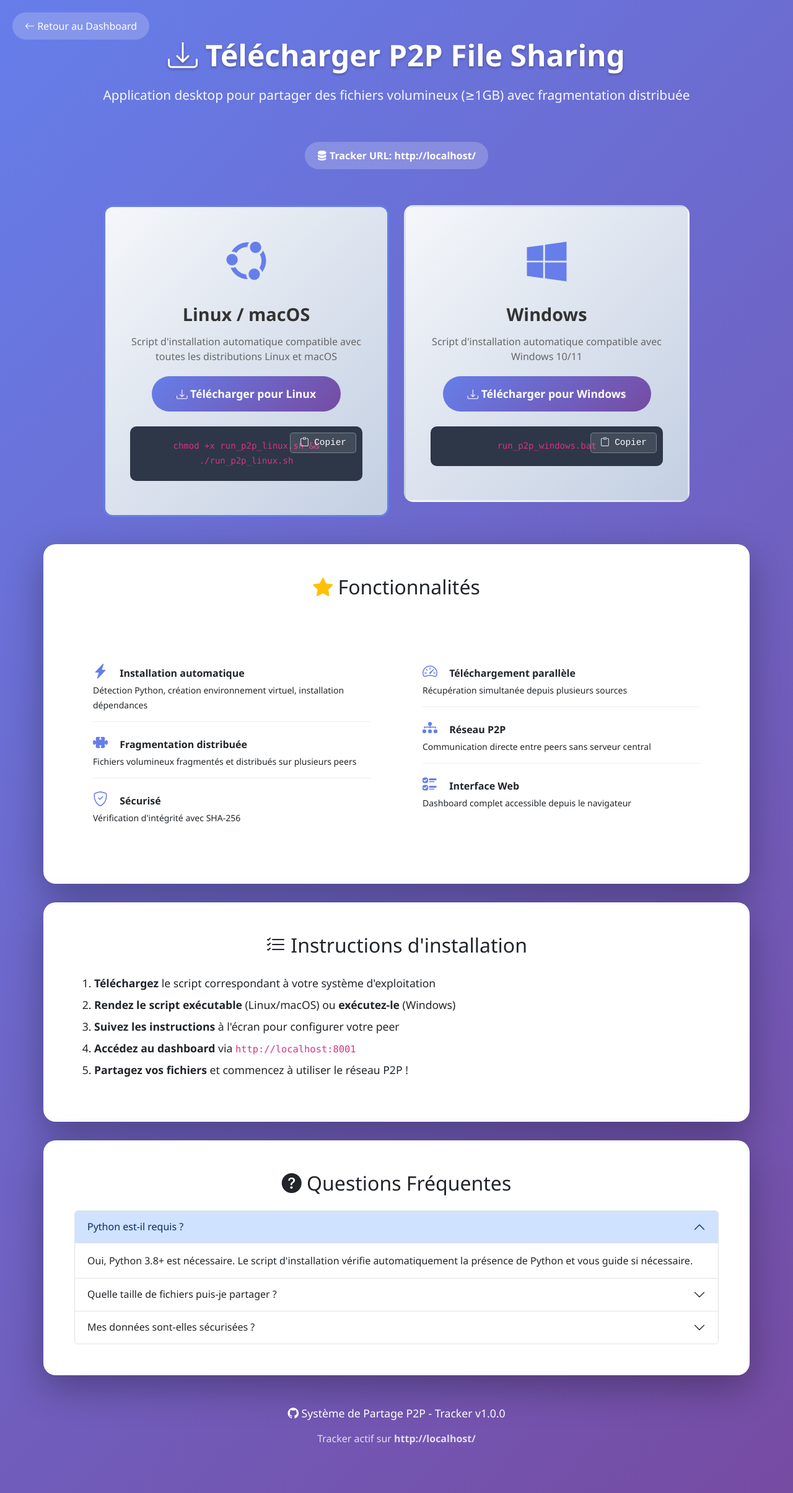
After one commit to minimusrose/p2p-file-sharing, a Flask app: page /download in a window 1280 px wide. The commit adds this page. Shown: the whole page at 62% size. Run offline with Flask 3, Linux system fonts and the light colour scheme; some libraries are stand-ins or nearby versions.

Commit message:
Ajout page de téléchargement et mise à jour scripts avec URL production

```diff
--- a/tracker/routes.py
+++ b/tracker/routes.py
@@ -1002,3 +1002,55 @@ def upload_file():
             'success': False,
             'error': str(e)
         }), 500
+
+
+# ==================== ROUTES DE TÉLÉCHARGEMENT ====================
+
+@web_bp.route('/download')
+def download_page():
+    """Page de téléchargement des applications desktop"""
+    return render_template('download.html')
+
+
+@web_bp.route('/download/linux')
+def download_linux():
+    """Téléchargement du script d'installation Linux"""
+    from flask import send_file
+    import os
+
+    script_path = os.path.join(current_app.root_path, '..', 'run_p2p_linux.sh')
+
+    if os.path.exists(script_path):
+        return send_file(
+            script_path,
+            as_attachment=True,
+            download_name='run_p2p_linux.sh',
+            mimetype='application/x-sh'
+        )
+    else:
+        return jsonify({
+            'success': False,
+            'error': 'Fichier non trouvé'
+        }), 404
+
+
+@web_bp.route('/download/windows')
+def download_windows():
+    """Téléchargement du script d'installation Windows"""
+    from flask import send_file
+    import os
+
+    script_path = os.path.join(current_app.root_path, '..', 'run_p2p_windows.bat')
+
+    if os.path.exists(script_path):
+        return send_file(
+            script_path,
+            as_attachment=True,
+            download_name='run_p2p_windows.bat',
+            mimetype='application/x-bat'
+        )
+    else:
+        return jsonify({
+            'success': False,
+            'error': 'Fichier non trouvé'
+        }), 404
--- a/tracker/templates/base.html
+++ b/tracker/templates/base.html
@@ -44,6 +44,12 @@
                         <a class="nav-link {% if request.endpoint == 'web.statistics' %}active{% endif %}"
                            href="{{ url_for('web.statistics') }}">
                             <i class="bi bi-graph-up"></i> Statistiques
+                        </a>
+                    </li>
+                    <li class="nav-item">
+                        <a class="nav-link {% if request.endpoint == 'web.download_page' %}active{% endif %}"
+                           href="{{ url_for('web.download_page') }}">
+                            <i class="bi bi-download"></i> Télécharger l'App
                         </a>
                     </li>
                     <li class="nav-item">
--- /dev/null
+++ b/tracker/templates/download.html
@@ -0,0 +1,397 @@
+<!DOCTYPE html>
+<html lang="fr">
+<head>
+    <meta charset="UTF-8">
+    <meta name="viewport" content="width=device-width, initial-scale=1.0">
+    <title>Télécharger P2P File Sharing</title>
+    <link href="https://cdn.jsdelivr.net/npm/bootstrap@5.3.0/dist/css/bootstrap.min.css" rel="stylesheet">
+    <link rel="stylesheet" href="https://cdn.jsdelivr.net/npm/bootstrap-icons@1.11.1/font/bootstrap-icons.css">
+    <style>
+        body {
+            background: linear-gradient(135deg, #667eea 0%, #764ba2 100%);
+            min-height: 100vh;
+            font-family: 'Segoe UI', Tahoma, Geneva, Verdana, sans-serif;
+        }
+
+        .download-container {
+            padding: 60px 0;
+        }
+
+        .download-card {
+            background: white;
+            border-radius: 20px;
+            box-shadow: 0 20px 60px rgba(0,0,0,0.3);
+            padding: 50px;
+            margin-bottom: 30px;
+        }
+
+        .hero-title {
+            font-size: 3rem;
+            font-weight: 700;
+            color: white;
+            margin-bottom: 20px;
+            text-shadow: 0 2px 4px rgba(0,0,0,0.3);
+        }
+
+        .hero-subtitle {
+            font-size: 1.3rem;
+            color: rgba(255,255,255,0.95);
+            margin-bottom: 50px;
+        }
+
+        .os-card {
+            background: linear-gradient(135deg, #f5f7fa 0%, #c3cfe2 100%);
+            border-radius: 15px;
+            padding: 40px;
+            margin-bottom: 20px;
+            transition: all 0.3s ease;
+            cursor: pointer;
+            border: 3px solid transparent;
+        }
+
+        .os-card:hover {
+            transform: translateY(-10px);
+            box-shadow: 0 15px 40px rgba(0,0,0,0.2);
+            border-color: #667eea;
+        }
+
+        .os-icon {
+            font-size: 4rem;
+            margin-bottom: 20px;
+            color: #667eea;
+        }
+
+        .os-title {
+            font-size: 1.8rem;
+            font-weight: 600;
+            color: #333;
+            margin-bottom: 15px;
+        }
+
+        .os-description {
+            color: #666;
+            margin-bottom: 20px;
+        }
+
+        .download-btn {
+            background: linear-gradient(135deg, #667eea 0%, #764ba2 100%);
+            color: white;
+            border: none;
+            padding: 15px 40px;
+            border-radius: 50px;
+            font-size: 1.1rem;
+            font-weight: 600;
+            transition: all 0.3s ease;
+            text-decoration: none;
+            display: inline-block;
+        }
+
+        .download-btn:hover {
+            transform: scale(1.05);
+            box-shadow: 0 10px 30px rgba(102, 126, 234, 0.4);
+            color: white;
+        }
+
+        .feature-list {
+            background: white;
+            border-radius: 15px;
+            padding: 30px;
+            margin-top: 30px;
+        }
+
+        .feature-item {
+            padding: 15px 0;
+            border-bottom: 1px solid #eee;
+        }
+
+        .feature-item:last-child {
+            border-bottom: none;
+        }
+
+        .feature-icon {
+            color: #667eea;
+            margin-right: 15px;
+            font-size: 1.5rem;
+        }
+
+        .code-block {
+            background: #2d3748;
+            color: #f7fafc;
+            padding: 20px;
+            border-radius: 10px;
+            font-family: 'Courier New', monospace;
+            margin: 15px 0;
+            position: relative;
+        }
+
+        .copy-btn {
+            position: absolute;
+            top: 10px;
+            right: 10px;
+            background: rgba(255,255,255,0.1);
+            border: 1px solid rgba(255,255,255,0.3);
+            color: white;
+            padding: 5px 15px;
+            border-radius: 5px;
+            cursor: pointer;
+            font-size: 0.9rem;
+        }
+
+        .copy-btn:hover {
+            background: rgba(255,255,255,0.2);
+        }
+
+        .stats-badge {
+            background: rgba(255,255,255,0.2);
+            color: white;
+            padding: 10px 20px;
+            border-radius: 50px;
+            display: inline-block;
+            margin: 10px;
+            font-weight: 600;
+        }
+
+        .back-btn {
+            position: fixed;
+            top: 20px;
+            left: 20px;
+            background: rgba(255,255,255,0.2);
+            color: white;
+            padding: 10px 20px;
+            border-radius: 50px;
+            text-decoration: none;
+            backdrop-filter: blur(10px);
+            transition: all 0.3s ease;
+        }
+
+        .back-btn:hover {
+            background: rgba(255,255,255,0.3);
+            color: white;
+        }
+    </style>
+</head>
+<body>
+    <a href="/" class="back-btn">
+        <i class="bi bi-arrow-left"></i> Retour au Dashboard
+    </a>
+
+    <div class="container download-container">
+        <!-- Hero Section -->
+        <div class="text-center mb-5">
+            <h1 class="hero-title">
+                <i class="bi bi-download"></i> Télécharger P2P File Sharing
+            </h1>
+            <p class="hero-subtitle">
+                Application desktop pour partager des fichiers volumineux (≥1GB) avec fragmentation distribuée
+            </p>
+
+            <div class="stats-badge">
+                <i class="bi bi-server"></i> Tracker URL: {{ request.host_url }}
+            </div>
+        </div>
+
+        <!-- Download Options -->
+        <div class="row justify-content-center">
+            <!-- Linux -->
+            <div class="col-md-5 mb-4">
+                <div class="os-card text-center">
+                    <div class="os-icon">
+                        <i class="bi bi-ubuntu"></i>
+                    </div>
+                    <h3 class="os-title">Linux / macOS</h3>
+                    <p class="os-description">
+                        Script d'installation automatique compatible avec toutes les distributions Linux et macOS
+                    </p>
+                    <a href="/download/linux" class="download-btn">
+                        <i class="bi bi-download"></i> Télécharger pour Linux
+                    </a>
+
+                    <div class="code-block mt-4">
+                        <button class="copy-btn" onclick="copyToClipboard('linux-cmd')">
+                            <i class="bi bi-clipboard"></i> Copier
+                        </button>
+                        <code id="linux-cmd">chmod +x run_p2p_linux.sh && ./run_p2p_linux.sh</code>
+                    </div>
+                </div>
+            </div>
+
+            <!-- Windows -->
+            <div class="col-md-5 mb-4">
+                <div class="os-card text-center">
+                    <div class="os-icon">
+                        <i class="bi bi-windows"></i>
+                    </div>
+                    <h3 class="os-title">Windows</h3>
+                    <p class="os-description">
+                        Script d'installation automatique compatible avec Windows 10/11
+                    </p>
+                    <a href="/download/windows" class="download-btn">
+                        <i class="bi bi-download"></i> Télécharger pour Windows
+                    </a>
+
+                    <div class="code-block mt-4">
+                        <button class="copy-btn" onclick="copyToClipboard('win-cmd')">
+                            <i class="bi bi-clipboard"></i> Copier
+                        </button>
+                        <code id="win-cmd">run_p2p_windows.bat</code>
+                    </div>
+                </div>
+            </div>
+        </div>
+
+        <!-- Features -->
+        <div class="download-card">
+            <h2 class="text-center mb-4">
+                <i class="bi bi-star-fill text-warning"></i> Fonctionnalités
+            </h2>
+
+            <div class="row">
+                <div class="col-md-6">
+                    <div class="feature-list">
+                        <div class="feature-item">
+                            <i class="bi bi-lightning-charge-fill feature-icon"></i>
+                            <strong>Installation automatique</strong><br>
+                            <small>Détection Python, création environnement virtuel, installation dépendances</small>
+                        </div>
+                        <div class="feature-item">
+                            <i class="bi bi-puzzle-fill feature-icon"></i>
+                            <strong>Fragmentation distribuée</strong><br>
+                            <small>Fichiers volumineux fragmentés et distribués sur plusieurs peers</small>
+                        </div>
+                        <div class="feature-item">
+                            <i class="bi bi-shield-check feature-icon"></i>
+                            <strong>Sécurisé</strong><br>
+                            <small>Vérification d'intégrité avec SHA-256</small>
+                        </div>
+                    </div>
+                </div>
+
+                <div class="col-md-6">
+                    <div class="feature-list">
+                        <div class="feature-item">
+                            <i class="bi bi-speedometer2 feature-icon"></i>
+                            <strong>Téléchargement parallèle</strong><br>
+                            <small>Récupération simultanée depuis plusieurs sources</small>
+                        </div>
+                        <div class="feature-item">
+                            <i class="bi bi-diagram-3-fill feature-icon"></i>
+                            <strong>Réseau P2P</strong><br>
+                            <small>Communication directe entre peers sans serveur central</small>
+                        </div>
+                        <div class="feature-item">
+                            <i class="bi bi-ui-checks feature-icon"></i>
+                            <strong>Interface Web</strong><br>
+                            <small>Dashboard complet accessible depuis le navigateur</small>
+                        </div>
+                    </div>
+                </div>
+            </div>
+        </div>
+
+        <!-- Instructions -->
+        <div class="download-card">
+            <h2 class="text-center mb-4">
+                <i class="bi bi-list-check"></i> Instructions d'installation
+            </h2>
+
+            <div class="row">
+                <div class="col-md-12">
+                    <ol style="font-size: 1.1rem; line-height: 2;">
+                        <li><strong>Téléchargez</strong> le script correspondant à votre système d'exploitation</li>
+                        <li><strong>Rendez le script exécutable</strong> (Linux/macOS) ou <strong>exécutez-le</strong> (Windows)</li>
+                        <li><strong>Suivez les instructions</strong> à l'écran pour configurer votre peer</li>
+                        <li><strong>Accédez au dashboard</strong> via <code>http://localhost:8001</code></li>
+                        <li><strong>Partagez vos fichiers</strong> et commencez à utiliser le réseau P2P !</li>
+                    </ol>
+                </div>
+            </div>
+        </div>
+
+        <!-- FAQ -->
+        <div class="download-card">
+            <h2 class="text-center mb-4">
+                <i class="bi bi-question-circle-fill"></i> Questions Fréquentes
+            </h2>
+
+            <div class="accordion" id="faqAccordion">
+                <div class="accordion-item">
+                    <h2 class="accordion-header">
+                        <button class="accordion-button" type="button" data-bs-toggle="collapse" data-bs-target="#faq1">
+                            Python est-il requis ?
+                        </button>
+                    </h2>
+                    <div id="faq1" class="accordion-collapse collapse show" data-bs-parent="#faqAccordion">
+                        <div class="accordion-body">
+                            Oui, Python 3.8+ est nécessaire. Le script d'installation vérifie automatiquement la présence de Python et vous guide si nécessaire.
+                        </div>
+                    </div>
+                </div>
+
+                <div class="accordion-item">
+                    <h2 class="accordion-header">
+                        <button class="accordion-button collapsed" type="button" data-bs-toggle="collapse" data-bs-target="#faq2">
+                            Quelle taille de fichiers puis-je partager ?
+                        </button>
+                    </h2>
+                    <div id="faq2" class="accordion-collapse collapse" data-bs-parent="#faqAccordion">
+                        <div class="accordion-body">
+                            Le système est optimisé pour les fichiers volumineux (≥1GB). La fragmentation distribuée permet de partager des fichiers de plusieurs gigaoctets.
+                        </div>
+                    </div>
+                </div>
+
+                <div class="accordion-item">
+                    <h2 class="accordion-header">
+                        <button class="accordion-button collapsed" type="button" data-bs-toggle="collapse" data-bs-target="#faq3">
+                            Mes données sont-elles sécurisées ?
+                        </button>
+                    </h2>
+                    <div id="faq3" class="accordion-collapse collapse" data-bs-parent="#faqAccordion">
+                        <div class="accordion-body">
+                            Oui ! Chaque fragment est vérifié avec SHA-256. Les fichiers sont stockés localement sur votre machine et partagés directement avec d'autres peers.
+                        </div>
+                    </div>
+                </div>
+            </div>
+        </div>
+
+        <!-- Footer -->
+        <div class="text-center text-white mt-5">
+            <p style="font-size: 1.1rem;">
+                <i class="bi bi-github"></i> Système de Partage P2P - Tracker v1.0.0
+            </p>
+            <p style="opacity: 0.8;">
+                Tracker actif sur <strong>{{ request.host_url }}</strong>
+            </p>
+        </div>
+    </div>
+
+    <script src="https://cdn.jsdelivr.net/npm/bootstrap@5.3.0/dist/js/bootstrap.bundle.min.js"></script>
+    <script>
+        function copyToClipboard(elementId) {
+            const text = document.getElementById(elementId).textContent;
+            navigator.clipboard.writeText(text).then(() => {
+                // Feedback visuel
+                const btn = event.target.closest('.copy-btn');
+                const originalText = btn.innerHTML;
+                btn.innerHTML = '<i class="bi bi-check"></i> Copié !';
+                setTimeout(() => {
+                    btn.innerHTML = originalText;
+                }, 2000);
+            });
+        }
+
+        // Détection automatique de l'OS
+        const userAgent = navigator.userAgent.toLowerCase();
+        const isWindows = userAgent.indexOf('win') !== -1;
+        const isMac = userAgent.indexOf('mac') !== -1;
+        const isLinux = userAgent.indexOf('linux') !== -1;
+
+        if (isWindows) {
+            document.querySelector('.os-card:nth-child(2)').style.border = '3px solid #667eea';
+        } else if (isMac || isLinux) {
+            document.querySelector('.os-card:nth-child(1)').style.border = '3px solid #667eea';
+        }
+    </script>
+</body>
+</html>
```
Also changed, not shown: 3 other files.
